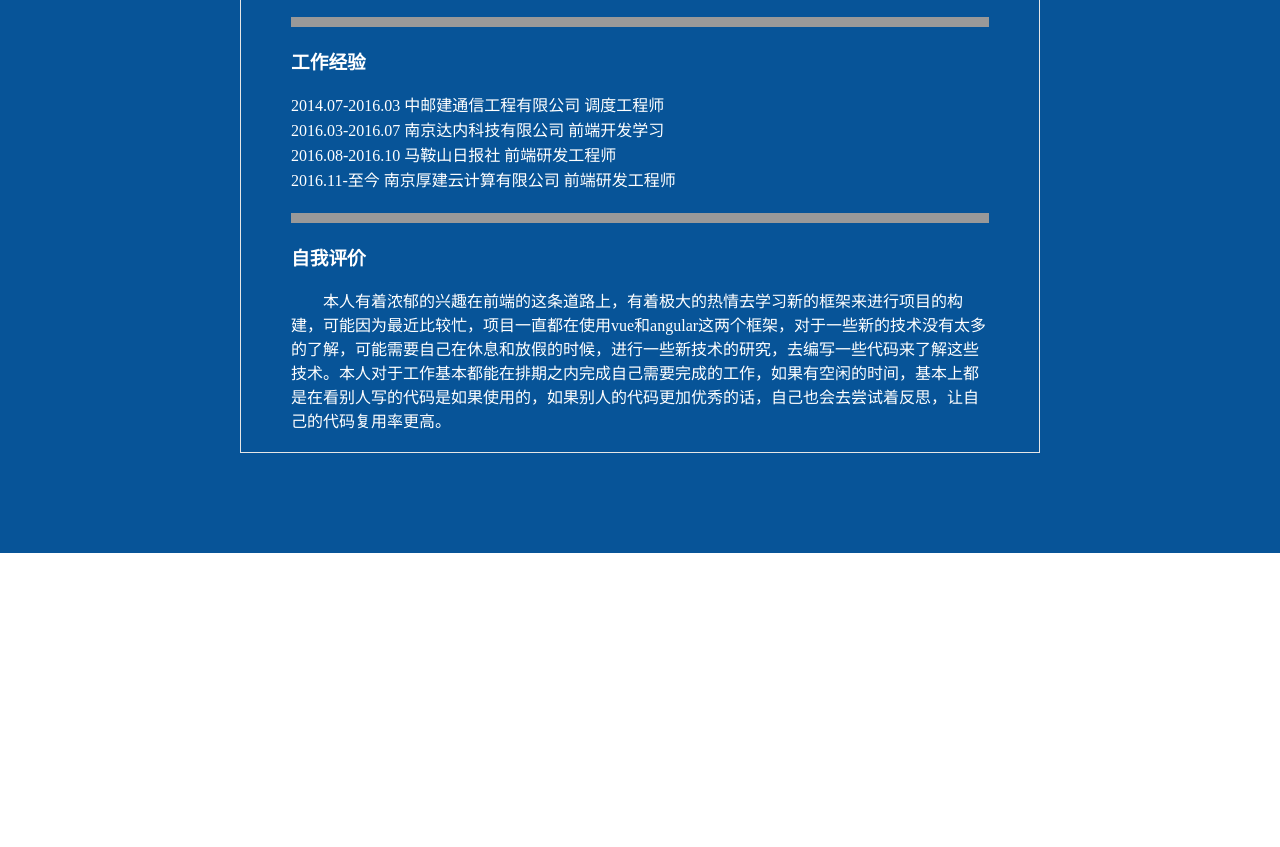
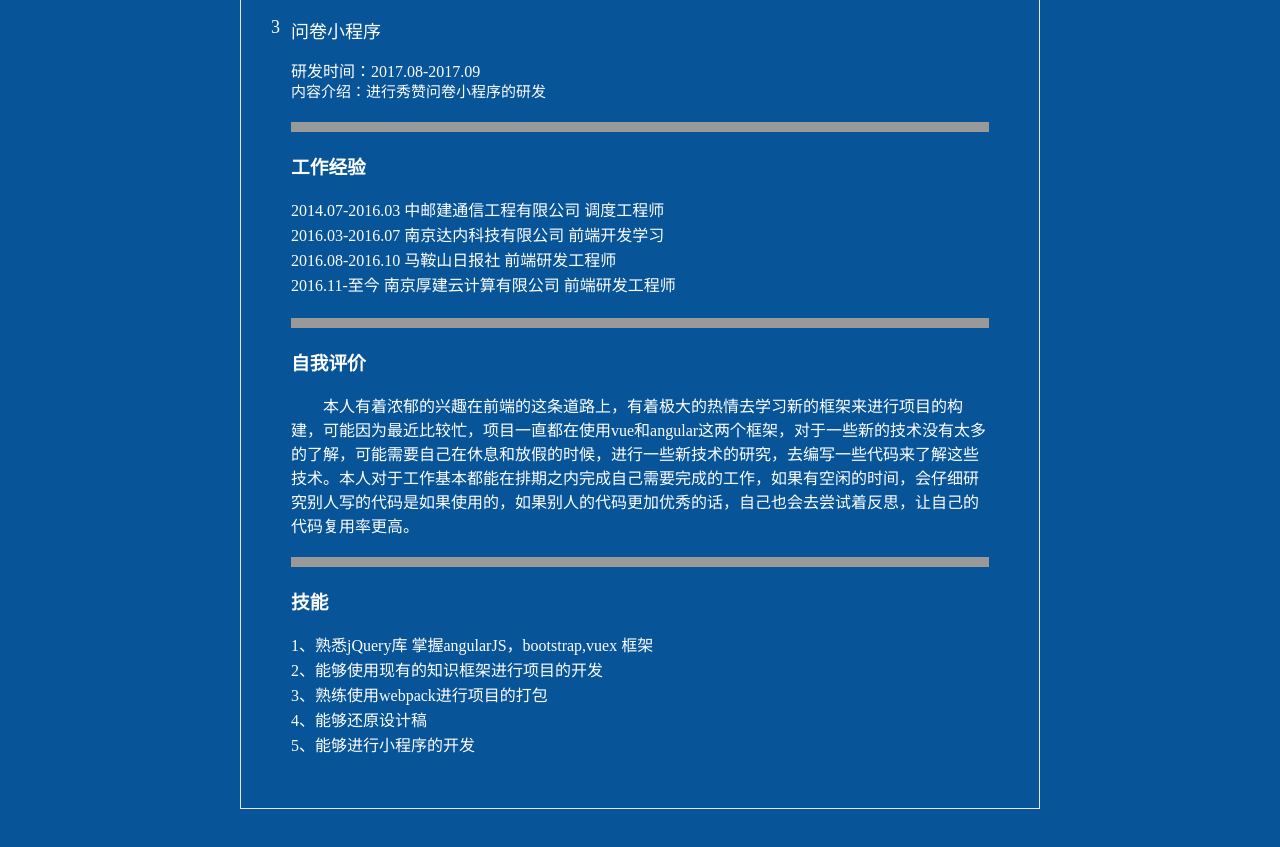
Before and after one commit to Cheasl-Xu/Cheasl-Xu.github.io, a plain HTML site: page index.html in a window 1280 px wide. Shown: the part 825-1672 px from the top of the page. Before the commit the page ends 1378 px from the top, so only its background shows below. Drawn offline with Linux system fonts and the light colour scheme.

Commit message:
xiugai
xiugai

```diff
--- a/index.css
+++ b/index.css
@@ -84,3 +84,9 @@ a{
 .evaluation-brief{
 	text-indent:2em;
 }
+.skill-brief{
+	line-height:25px;
+}
+.skill{
+	margin-bottom:50px;
+}
--- a/index.html
+++ b/index.html
@@ -55,6 +55,13 @@
 							<div class="project-brief">内容介绍：进行公司内部财务以及产品使用的服务商城的开发，给财务进行订单以及金额的合适，给产品进行需要售卖商品服务的编辑</div>
 						</div>
 					</div>
+					<div class="project-item">
+						<div class="project-title project-title3">问卷小程序</div>
+						<div class="project-info">
+							<div class="project-time">研发时间：2017.08-2017.09</div>
+							<div class="project-brief">内容介绍：进行秀赞问卷小程序的研发</div>
+						</div>
+					</div>
 				</div>
 				<div class="mask"></div>
 
@@ -86,10 +93,20 @@
 				<div class="evaluation">
 					<h3>自我评价</h3>
 					<div class="evaluation-brief">
-						 本人有着浓郁的兴趣在前端的这条道路上，有着极大的热情去学习新的框架来进行项目的构建，可能因为最近比较忙，项目一直都在使用vue和angular这两个框架，对于一些新的技术没有太多的了解，可能需要自己在休息和放假的时候，进行一些新技术的研究，去编写一些代码来了解这些技术。本人对于工作基本都能在排期之内完成自己需要完成的工作，如果有空闲的时间，基本上都是在看别人写的代码是如果使用的，如果别人的代码更加优秀的话，自己也会去尝试着反思，让自己的代码复用率更高。
+						 本人有着浓郁的兴趣在前端的这条道路上，有着极大的热情去学习新的框架来进行项目的构建，可能因为最近比较忙，项目一直都在使用vue和angular这两个框架，对于一些新的技术没有太多的了解，可能需要自己在休息和放假的时候，进行一些新技术的研究，去编写一些代码来了解这些技术。本人对于工作基本都能在排期之内完成自己需要完成的工作，如果有空闲的时间，会仔细研究别人写的代码是如果使用的，如果别人的代码更加优秀的话，自己也会去尝试着反思，让自己的代码复用率更高。
 					</div>
 				</div>
-
+				<div class="mask"></div>
+				<div class="skill">
+					<h3>技能</h3>
+					<div class="skill-brief">
+						1、熟悉jQuery库 掌握angularJS，bootstrap,vuex 框架<br/>
+						2、能够使用现有的知识框架进行项目的开发<br/>
+						3、熟练使用webpack进行项目的打包<br/>
+						4、能够还原设计稿<br/>
+						5、能够进行小程序的开发<br/>
+					</div>
+				</div>
 			</div>
 		</div>
 	</div>
```
